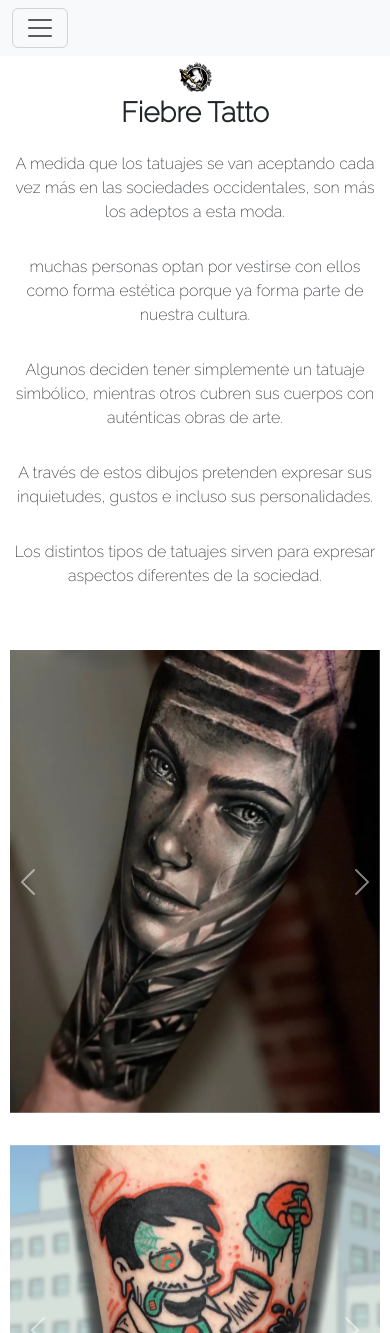
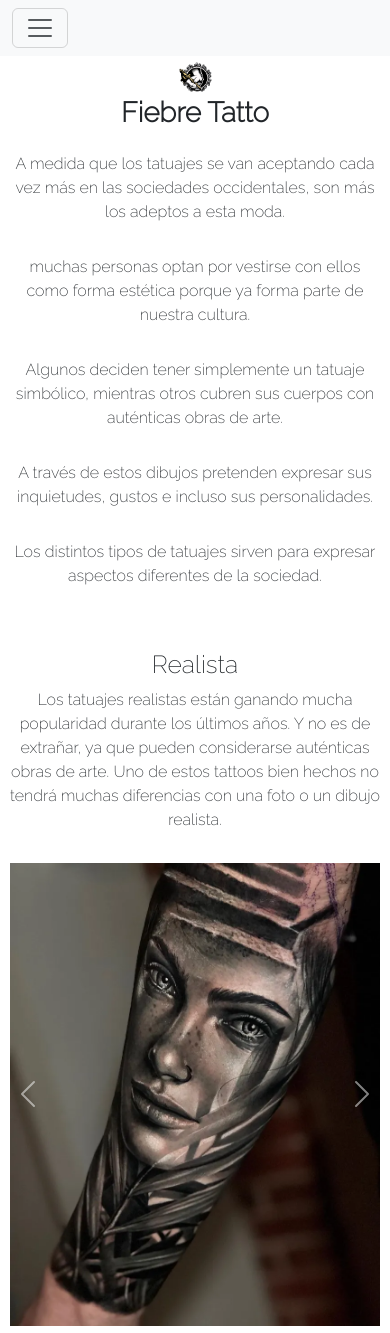
Before and after one commit to DaloisioLeandro/FiebreTattoSass, a website: page index.html in a window 390 px wide. Shown: the top 1333 px of the page. Drawn offline with nearby package versions, Linux system fonts and the light colour scheme.

Commit message:
modificaciones en mobile

```diff
--- a/index.html
+++ b/index.html
@@ -104,12 +104,15 @@
 
 
     </p>
+    <div class="parrafos">
     <div class="container-h2-carrusel">
       <div class="realista" data-aos="fade-right">
+
         <h2>Realista</h2>
         <p>Los tatuajes realistas están ganando mucha popularidad durante los últimos años. Y no es
           de extrañar, ya que pueden considerarse auténticas obras de arte. Uno de estos tattoos bien hechos no tendrá
           muchas diferencias con una foto o un dibujo realista.</p>
+        </div>
       </div>
       <!--carrusel realista-->
 
--- a/scss/style.scss
+++ b/scss/style.scss
@@ -457,11 +457,12 @@ background-color: $color-body;
     text-align: center;
  }
 /*estilo mobile*/
-@media  screen and (min-width:320px) and (max-width:600px) {
+@media  screen and (min-width:320px){
 
-   .realista, .trippy, .graffiti, .dotwork{
-      display: none;
+   .realista, .graffiti, .trippy, .dotwork{
+     transform: none;
    }
+
    .nav-responsive{
       padding-top: 50px;
 
```
Also changed, not shown: pages/productos.html (+1 -1 lines), css/main.css.
